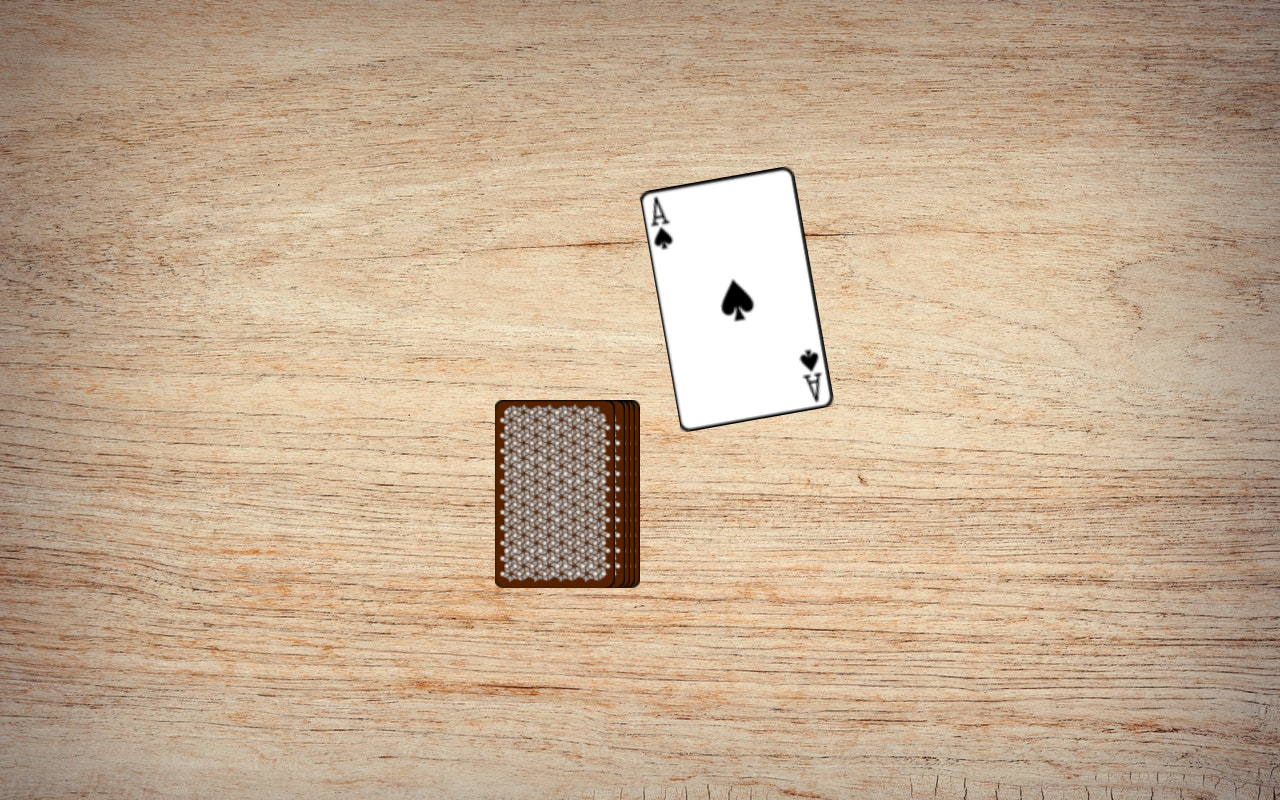
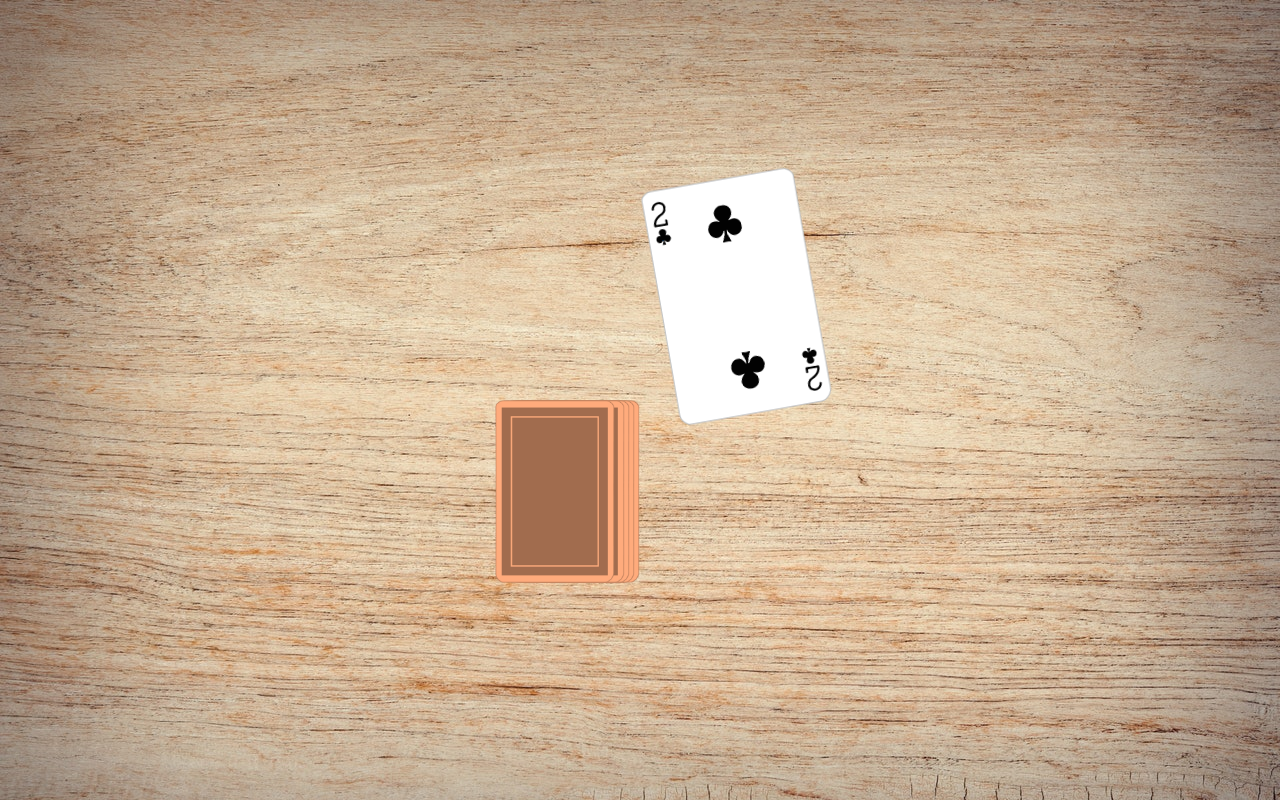
Before and after one commit to AlexKummerer/ringoffire, an Angular app: page /game in a window 1280 px wide. Both pictures are taken after a click on the picture 555 px from the left and 493 px from the top of the page. Built offline with nearby package versions, Linux system fonts and the light colour scheme.

Commit message:
show played card

```diff
--- a/src/app/game/game.component.html
+++ b/src/app/game/game.component.html
@@ -1,7 +1,15 @@
 <div class="field">
     <div class="card-stack">
-        <img [ngStyle]="{ 'right.px': i * 5 }" *ngFor="let c of [0, 1, 2, 3]; let i = index" src="/assets/img/cards_old/card_cover.png" />
-        <img (click)="takeCard()" class="top-card" style="right: 25px" src="/assets/img/cards_old/card_cover.png" />
-        <img (click)="takeCard()" *ngIf="pickCardAnimation" class=" pick-card " style="right: 25px" src="/assets/img/cards_old/spade_1.png" />
+        <!--  Card stack-->
+
+        <img [ngStyle]="{ 'right.px': i * 5 }" *ngFor="let c of [0, 1, 2, 3]; let i = index" src="/assets/img/cards/card_cover.png" />
+        <img (click)="takeCard()" class="top-card" style="right: 25px" src="/assets/img/cards/card_cover.png" />
+
+        <!-- Stack for played card -->
+
+        <img *ngFor="let card of game.playedCards" class="played-card" src="/assets/img/cards/{{ card }}.png" alt="">
+
+        <!-- Curren card (Animation) -->
+        <img *ngIf="pickCardAnimation" class="pick-card" style="right: 25px" src="/assets/img/cards/{{ currentCard }}.png" />
     </div>
 </div>
--- a/src/app/game/game.component.scss
+++ b/src/app/game/game.component.scss
@@ -23,6 +23,10 @@
             animation: pick-card-animation 1.25s ease-in-out;
             transform: scale(1.3) translateX(140px) translateY(-150px) rotate(-10deg);
         }
+        .played-card {
+            right: 25px;
+            transform: scale(1.3) translateX(140px) translateY(-150px) rotate(-10deg);
+        }
     }
 }
 
--- a/src/app/game/game.component.ts
+++ b/src/app/game/game.component.ts
@@ -8,12 +8,13 @@
 })
 export class GameComponent implements OnInit {
   pickCardAnimation = false;
+  currentCard: string = '';
   game: Game;
   constructor() {}
 
   ngOnInit(): void {
     this.newGame();
-    console.log(this.game)
+
   }
 
   newGame() {
@@ -21,6 +22,16 @@
   }
 
   takeCard() {
-    this.pickCardAnimation = true;
+    if (!this.pickCardAnimation) {
+      this.currentCard = this.game.stack.pop();
+      this.pickCardAnimation = true;
+
+      console.log('New Card:',  this.currentCard);
+      console.log('Game is:' , this.game);
+      setTimeout(() => {
+        this.game.playedCards.push(this.currentCard)
+        this.pickCardAnimation = false;
+      }, 1500);
+    }
   }
 }
```
